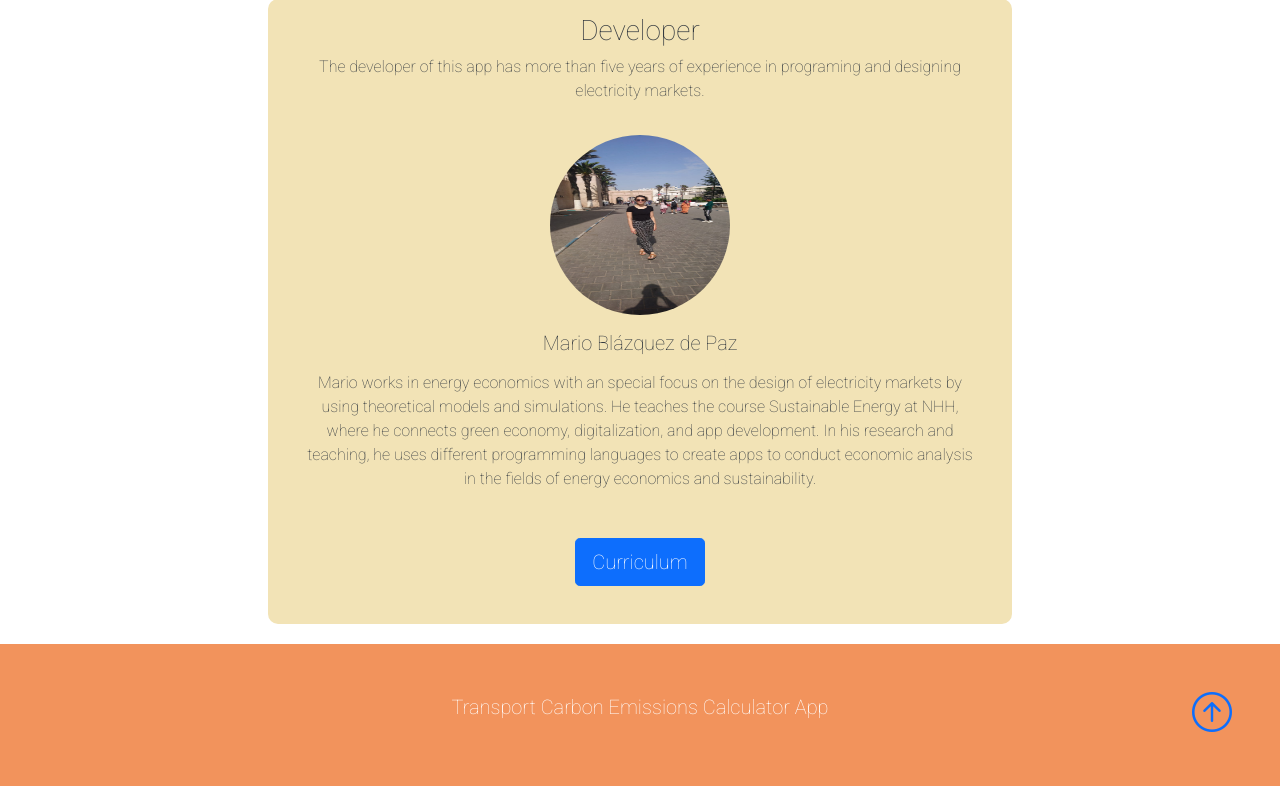
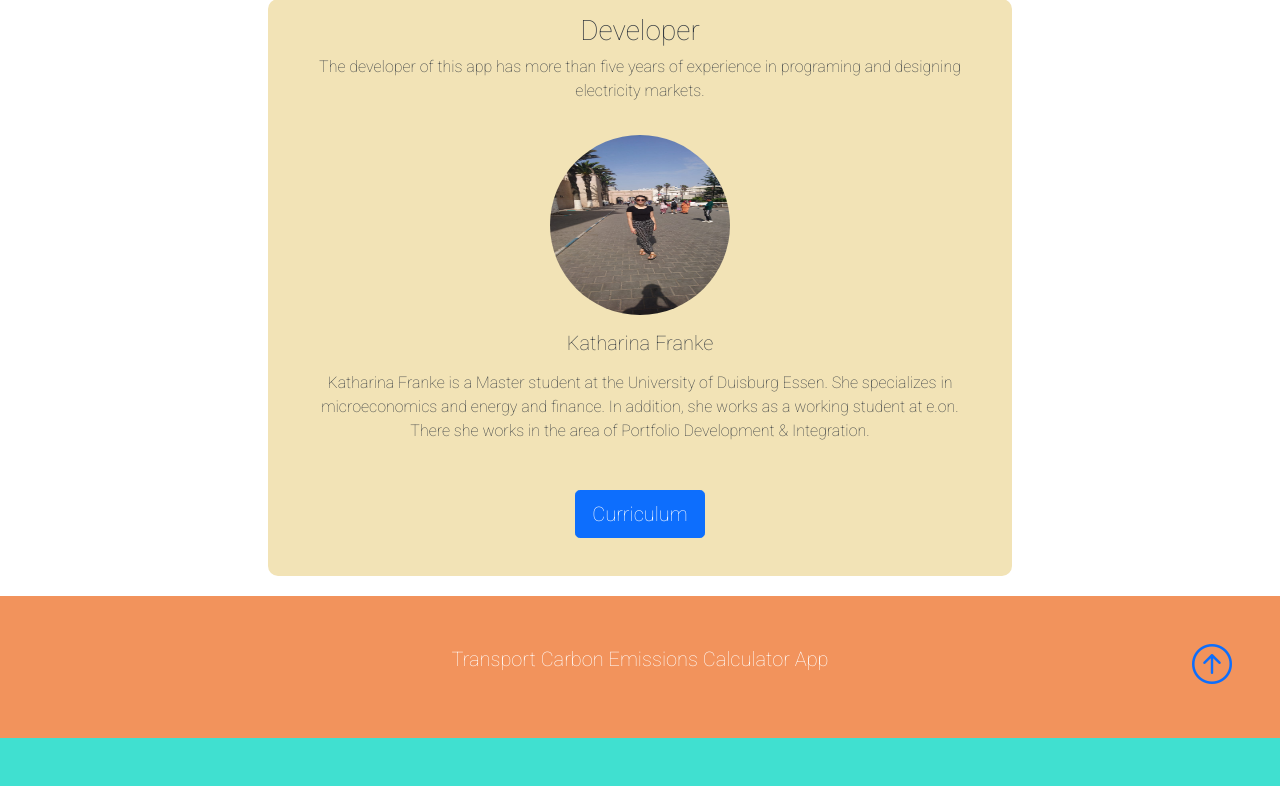
Before and after one commit to KatharinaFranke/Carbon-Footprint-Calculator, a Flask app: page / in a window 1280 px wide. Shown: the part 621-1407 px from the top of the page. After the commit the page ends 1359 px from the top, so only its background shows below. Run offline with Flask 2, Linux system fonts and the light colour scheme; some libraries are stand-ins or nearby versions.

Commit message:
Update home.html

```diff
--- a/templates/home.html
+++ b/templates/home.html
@@ -51,13 +51,11 @@
                              class="rounded-circle w-50 mb-3"
                              alt="", style="max-width: 180px; max-height: 180px"
                         />
-                        <h5 class="card-title mb-3">Mario Blázquez de Paz</h5>
-                        <p class="card-text">Mario works in energy economics with an
-                            special focus on the design of electricity markets by using theoretical
-                            models and simulations. He teaches the course Sustainable Energy at NHH,
-                            where he connects green economy, digitalization, and app development.
-                            In his research and teaching, he uses different programming languages to create apps to conduct
-                            economic analysis in the fields of energy economics and sustainability.
+                        <h5 class="card-title mb-3">Katharina Franke</h5>
+                        <p class="card-text">Katharina Franke is a Master student at the University of Duisburg Essen.
+                            She specializes in microeconomics and energy and finance. In addition, she works as a working student at e.on.
+                            There she works in the area of Portfolio Development & Integration.
+
                         </p>
                         </br>
                         <div class="container_buttons_developer">
```
